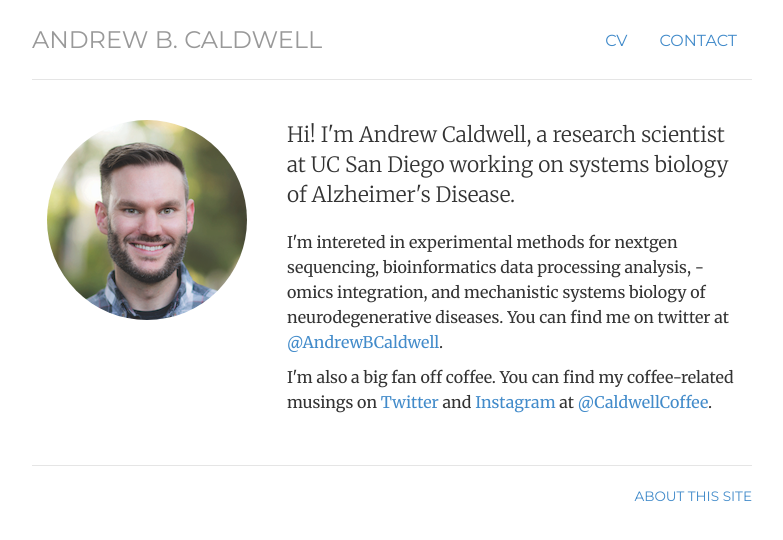
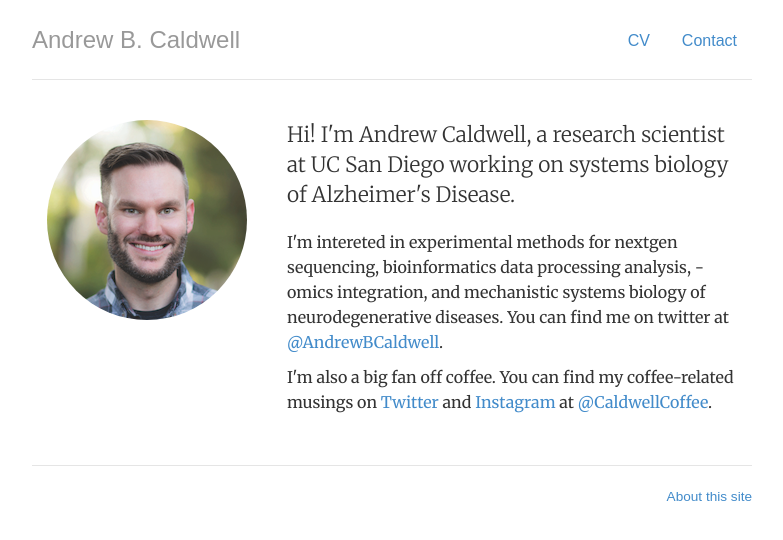
Before and after one commit to andrewbcaldwell/andrewbcaldwell.github.io, a Jekyll site: the page built from index.html, in a window 1280 px wide. Shown: the top 540 px of the page, without its empty margins (248-1031 px from the left). Built offline with Jekyll 4.4.1, drawn with Linux system fonts in a browser that asks for light colours.

Commit message:
Update style.css

```diff
--- a/css/style.css
+++ b/css/style.css
@@ -9,7 +9,7 @@ h1, h2, h3, h4, h5, h6, .h1, .h2, .h3, .h4, .h5, .h6 { font-family: 'Merriweathe
 blockquote p { font-size: 16px; line-height: 1.6em; }
 
 /* Masthead */
-.header, .footer, .header h3 { font-family: 'Montserrat', Helvetica, sans-serif; text-transform: uppercase; font-weight: normal; }
+.header, .footer, .header h3 { font-family: 'Alegreya SC', sans-serif; font-weight: normal; }
 
 /* Navigation */
 h3.text-muted a {text-decoration: none; color: #999999; }
```
